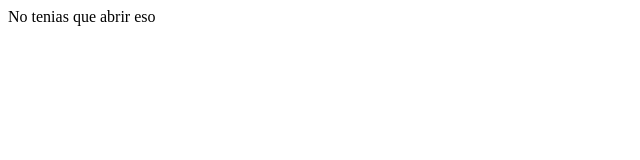
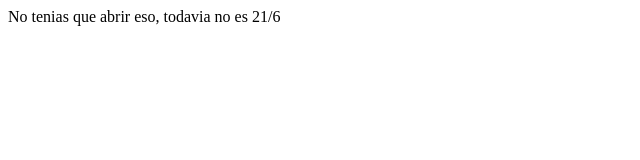
Before and after one commit to maxicarpio/216, a plain HTML site: page index.html in a window 1280 px wide. Shown: the whole page, without its empty margins (0-640 px from the left). Drawn offline with Linux system fonts and the light colour scheme.

Commit message:
Update index.html

```diff
--- a/index.html
+++ b/index.html
@@ -6,6 +6,6 @@
     <title>216</title>
 </head>
 <body>
-    No tenias que abrir eso
+    No tenias que abrir eso, todavia no es 21/6
 </body>
 </html>
```
